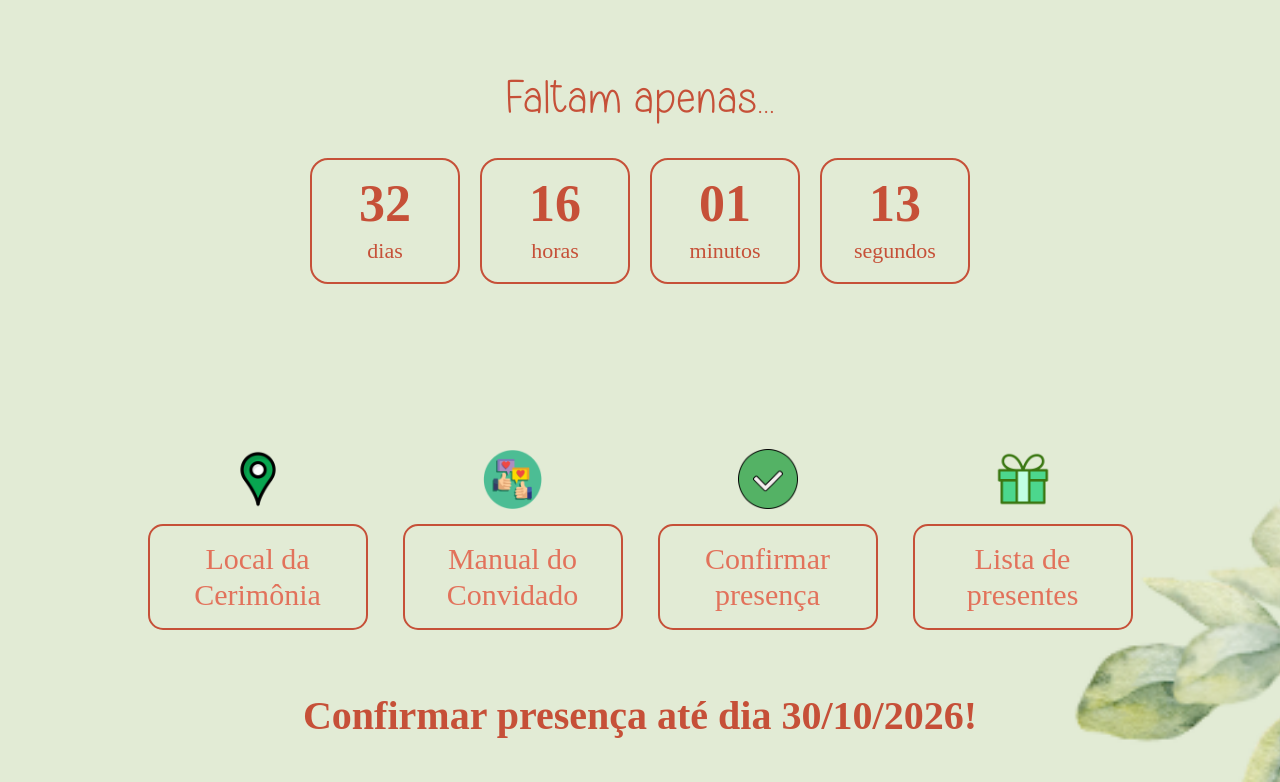
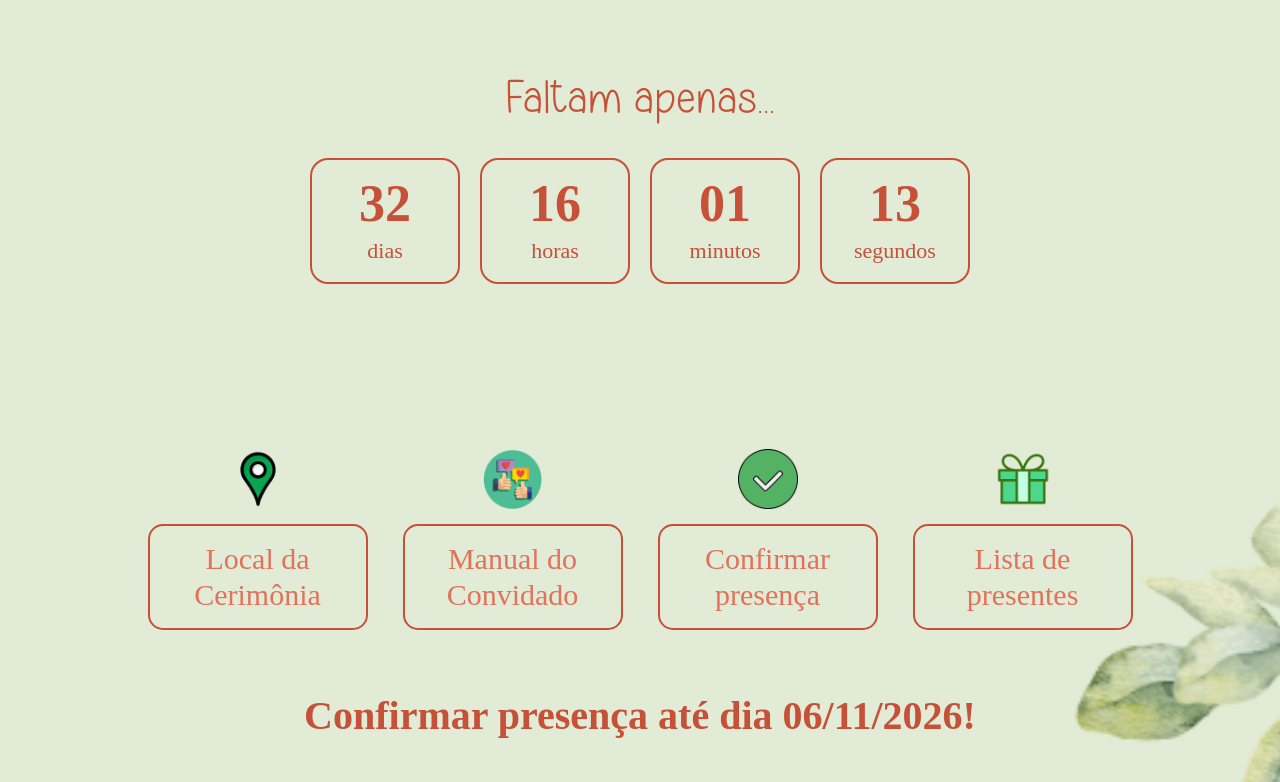
Before and after one commit to Guigs12/samaraeisrael, a plain HTML site: page index.html in a window 1280 px wide. Shown: the part 3256-4038 px from the top of the page. Drawn offline with Linux system fonts and the light colour scheme; a web font is replaced by a local one.

Commit message:
Update index.html

```diff
--- a/index.html
+++ b/index.html
@@ -104,7 +104,7 @@
     </section>
 
     <section class="confirm">
-        <p>Confirmar presença até dia 30/10/2026!</p>
+        <p>Confirmar presença até dia 06/11/2026!</p>
     </section>
 
     <script>
```
